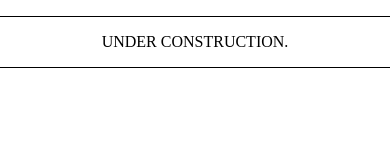
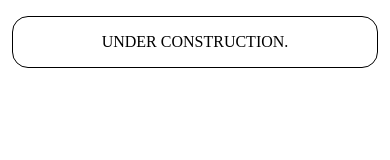
Before and after one commit to guykibby/FAQsite, a React (Create React App) app in the folder client/: page /login in a window 390 px wide. Shown: the top 160 px of the page. Built offline with nearby package versions, Linux system fonts and the light colour scheme.

Commit message:
dashboard-responsive design,fix for error messages

```diff
--- a/client/src/App.css
+++ b/client/src/App.css
@@ -6,7 +6,7 @@ body {
   display: grid;
   max-width: 25rem;
   width: 100%;
-  margin: auto;
+  margin: 0 auto;
   place-items: center;
 }
 
@@ -16,13 +16,14 @@ body {
 }
 
 .list-item {
-  width: 100%;
+  width: 85%;
   border-radius: 1rem;
   border: black 1px solid;
   padding: 1rem;
-  margin: 1rem 0;
+  margin: 1rem;
   text-decoration: none;
   color: black;
+  /* background-color: red; */
   text-align: center;
 }
 
@@ -38,3 +39,9 @@ body {
   text-align: center;
   padding: 0.3rem;
 }
+
+@media only screen and (min-width: 30rem) {
+  .list-item {
+    width: 100%;
+  }
+}
--- a/client/src/components/Dashboard.js
+++ b/client/src/components/Dashboard.js
@@ -42,16 +42,11 @@ const Dashboard = () => {
       } catch (error) {
         setIsLoading(false);
         setError(true);
-        console.log("Error fetching products");
+        console.log("Error fetching questions & answers");
       }
     };
     fetchData();
   }, []);
-
-  if (isLoading) return <p className="loading-list-item">Loading....</p>;
-
-  if (error)
-    return <p className="error-list-item">Oops, something went wrong!</p>;
 
   return (
     <>
@@ -63,6 +58,10 @@ const Dashboard = () => {
        * to <Question /> component to reuse it in other modules
        * but implmented to keep it in sync with other usestories
        */}
+      {isLoading && <p className="loading-list-item list-item">Loading....</p>}
+      {error && (
+        <p className="error-list-item list-item">Oops, something went wrong!</p>
+      )}
       {noReviews && (
         <p className="no-data-found list-item">
           No questions/Answers are found for review
```
